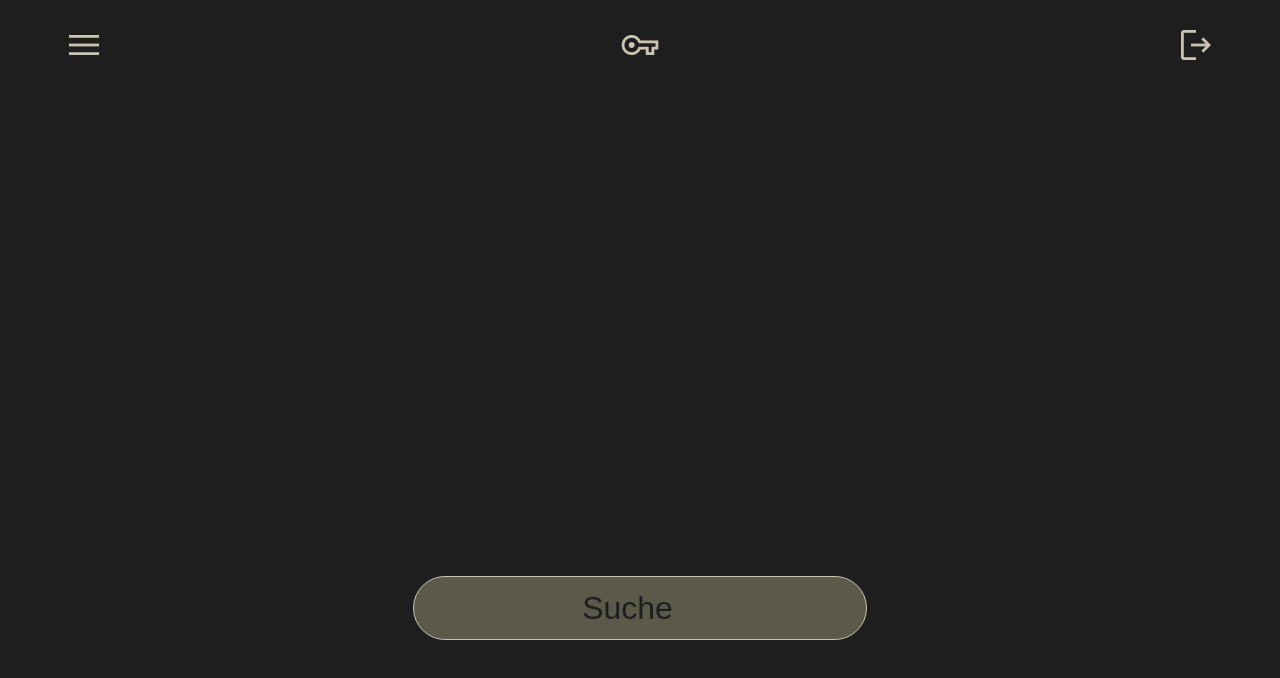
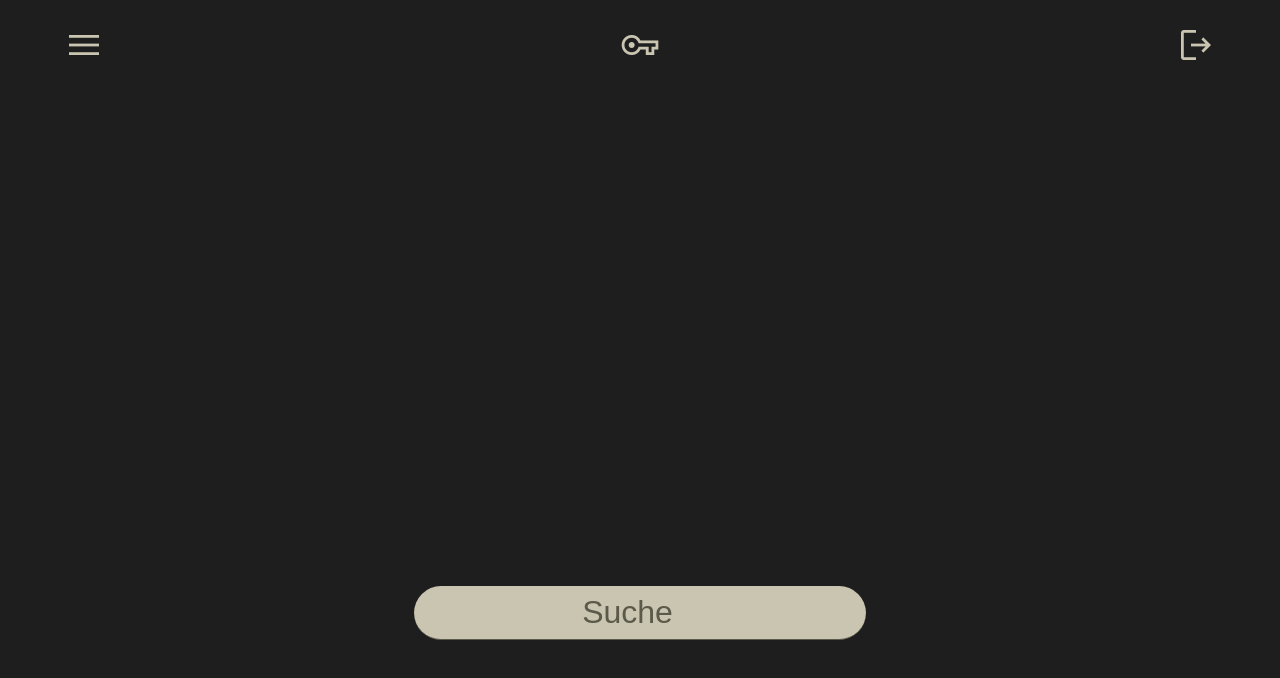
Before and after one commit to Unschuld404/Spamurai, a Vue app: page /admin in a window 1280 px wide. Shown: the top 678 px of the page. Built offline with nearby package versions, Linux system fonts and the light colour scheme.

Commit message:
search input styling

```diff
--- a/src/assets/fonts.css
+++ b/src/assets/fonts.css
@@ -16,3 +16,11 @@ h1 {
   font-size: 2.5rem;
   cursor: pointer;
 }
+
+.bxs-copy {
+  cursor: pointer;
+  transition: color .3s;
+}
+.bxs-copy.copied {
+  color: var(--color-accent);
+}
--- a/src/assets/input.css
+++ b/src/assets/input.css
@@ -13,3 +13,22 @@ input {
 input::placeholder {
   color: var(--color-primary);
 }
+
+input[type="search"] {
+  color: var(--color-accent);
+  background-color: var(--color-secondary);
+  border-radius: 2rem;
+  text-align: center;
+  margin-left: 1rem;
+  margin-right: 1rem;
+  margin-top: 2rem;
+  caret-color: var(--color-accent);
+}
+
+input[type="search"]::placeholder {
+  color: var(--color-primary);
+}
+
+input[type="search"]:focus::placeholder {
+  color: var(--color-secondary);
+}
--- a/src/components/SearchComponent.vue
+++ b/src/components/SearchComponent.vue
@@ -61,7 +61,7 @@ async function copyToClipboard(text: string) {
 <template>
   <div class="container">
     <input type="search" placeholder="Suche" id="needle" v-model="needle" />
-    <div class="listing">
+    <div class="search-result">
       <ul>
         <li v-for="(item, i) in results" :key="i">
           <div class="item">
@@ -78,6 +78,12 @@ async function copyToClipboard(text: string) {
 </template>
 
 <style scoped>
+
+.container {
+  display: flex;
+  flex-direction: column-reverse;
+  height: 100%;
+}
 
 ul {
   list-style-type: none;
@@ -100,40 +106,14 @@ li:last-of-type {
   border-bottom: none;
 }
 
-.listing {
+.search-result {
   overflow-y: scroll;
   scrollbar-width: none;
+  height: 70vh;
 }
 
-.listing::-webkit-scrollbar { /* Chrome/Safari */
+.search-result::-webkit-scrollbar { /* Chrome/Safari */
   display: none;
 }
 
-.container {
-  display: flex;
-  flex-direction: column-reverse;
-  height: 100%;
-}
-
-input {
-  color: var(--color-secondary);
-  background-color: var(--color-primary);
-  border: 1px solid var(--color-secondary);
-  border-radius: 2rem;
-  margin: 2rem 1rem 0 1rem;
-  text-align: center;
-}
-
-input::placeholder {
-  color: var(--color-background);
-}
-
-.bxs-copy {
-  cursor: pointer;
-  transition: color .3s;
-}
-.bxs-copy.copied {
-  color: var(--color-accent);
-}
-
 </style>
```
